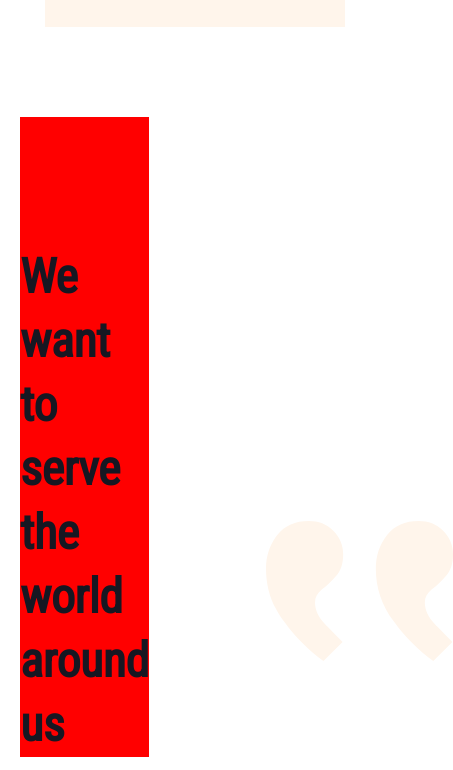
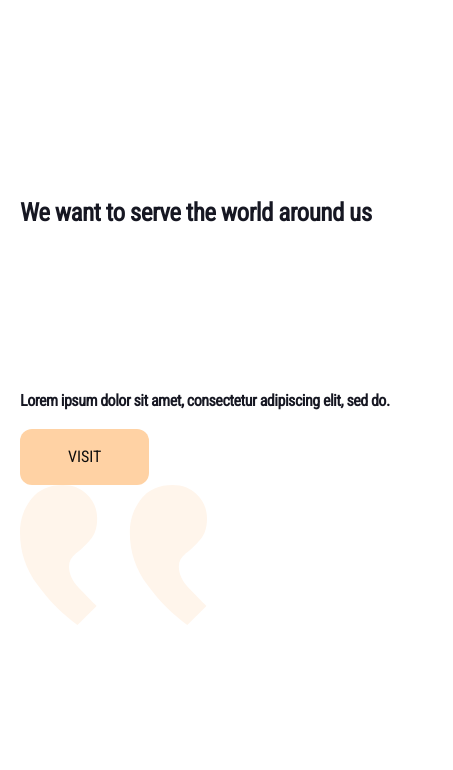
Before and after one commit to Sardor1009/Church, a plain HTML site: page index.html in a window 390 px wide. Shown: the part 4550-5320 px from the top of the page, 453 px wide, since content can reach past the window. Drawn offline with Linux system fonts and the light colour scheme.

Commit message:
responsive

```diff
--- a/sass/pages/home.scss
+++ b/sass/pages/home.scss
@@ -201,6 +201,9 @@
     letter-spacing: -0.48px;
     margin-top: 16px;
     margin-bottom: 64px;
+    @media (max-width: 400px) {
+      font-size: 30px;
+    }
   }
   &__row {
     display: grid;
@@ -322,17 +325,20 @@
 
   h2,
   p {
-    max-width: 302px;
+
     color: $home-relevant;
     font-family: Roboto Condensed;
     font-size: 48px;
     font-weight: 700;
     line-height: 64px;
     letter-spacing: -0.48px;
-padding-top: 128px;
-background-color: red;
-
-
+    padding-top: 128px;
+    background-color: $white-color;
+  }
+  h2 {
+    @media (max-width: 400px) {
+      font-size: 25px;
+    }
   }
   p {
     font-size: 16px;
@@ -343,11 +349,13 @@ background-color: red;
     color: $black--header;
   }
   &__row {
-
     position: absolute;
-     @include dflex($justify: start, $gap: 117px);
+    @include dflex($justify: start, $gap: 117px);
     max-width: 768px;
     background-color: $white-color;
+    @media ( max-width: 700px) {
+      @include grid-all ($column: 1)
+    }
     // border-bottom: 16px solid $primary-color;
     p {
       margin: 16px 0;
```
Also changed, not shown: index.html (+1 -1 lines), css/home.css, css/home.min.css.
